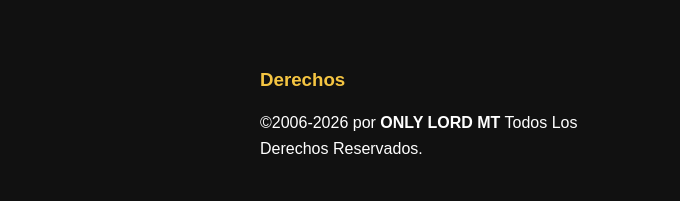
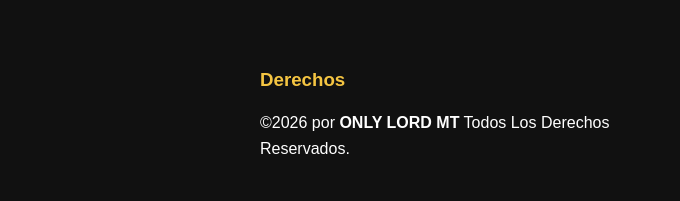
Before and after one commit to onlylordmt/ONLY-LORD-MT, a plain HTML site: page index.html in a window 1280 px wide. Shown: the part 3434-3635 px from the top of the page, 600-1280 px from the left. Drawn offline with Linux system fonts and the light colour scheme.

Commit message:
Update index.html

```diff
--- a/index.html
+++ b/index.html
@@ -213,7 +213,7 @@
         </div>
         <div class="footer-column">
             <h3>Derechos</h3>
-            <p>©2006-2026 por <strong>ONLY LORD MT</strong> Todos Los Derechos Reservados.</p>
+            <p>©2026 por <strong>ONLY LORD MT</strong> Todos Los Derechos Reservados.</p>
         </div>
     </div>
 </footer>
```
